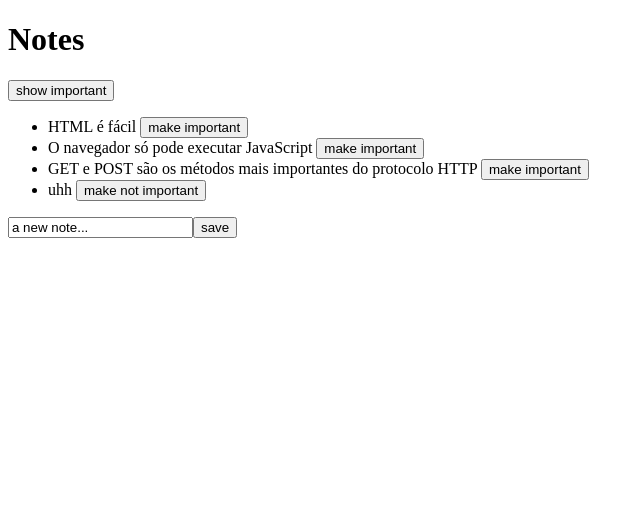
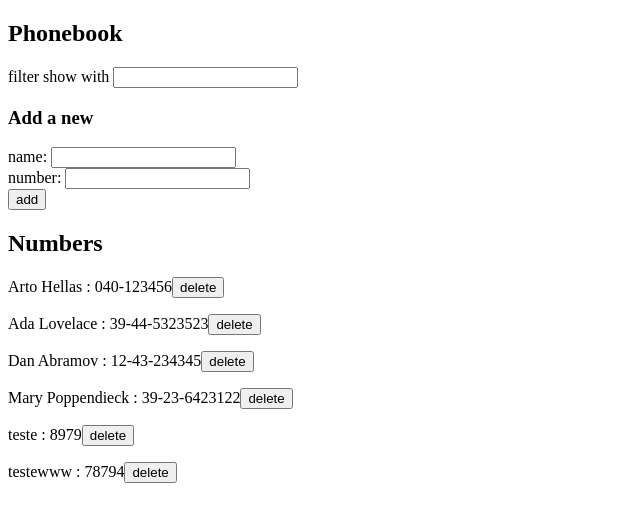
Before and after one commit to nicolas4pitz/fullStack, a React (Vite) app: page / in a window 1280 px wide. Shown: the top 522 px of the page, without its empty margins (0-644 px from the left). Built offline with nearby package versions, Linux system fonts and the light colour scheme; data requests are answered from the project's data file.

Commit message:
feat: part 2.E

```diff
--- a/db.json
+++ b/db.json
@@ -41,6 +41,16 @@
       "name": "Mary Poppendieck",
       "number": "39-23-6423122",
       "id": "4"
+    },
+    {
+      "name": "teste",
+      "number": "8979",
+      "id": "ayzSJA_KpKc"
+    },
+    {
+      "name": "testewww",
+      "number": "78794",
+      "id": "lTOgxfnT5CY"
     }
   ],
   "$schema": "./node_modules/json-server/schema.json"
--- a/src/App.jsx
+++ b/src/App.jsx
@@ -3,6 +3,7 @@ import Note from "./components/Note";
 import { useEffect } from "react";
 import axios from "axios";
 import noteService from './services/notes'
+import Notification from "./components/Notification";
 
 const Hello = ({ nome, idade }) => {
   const anoDeNascimento = () => {
@@ -33,10 +34,25 @@ const Botao = ({ handleClique, texto }) => (
   <button onClick={handleClique}>{texto}</button>
 );
 
+const Footer = () => {
+  const footerStyle = {
+    color: 'green',
+    fontStyle: 'italic',
+    fontSize: 16,
+  }
+  return (
+    <div style={footerStyle}>
+      <br />
+      <em>Note app, Department of Computer Science, University of Helsinki 2022</em>
+    </div>
+  )
+}
+
 const App = () => {
   const [notes, setNotes] = useState([]);
   const [newNote, setNewNote] = useState("a new note...");
   const [showAll, setShowAll] = useState(true);
+  const [errorMessage, setErrorMessage] = useState('some error happened...')
 
   const notesToShow = showAll ? notes : notes.filter((note) => note.important);
 
@@ -71,7 +87,12 @@ const App = () => {
     noteService.update(id, changedNote).then(returnedNote => {
       setNotes(notes.map(n => n.id !== id ? n : returnedNote))
     }).catch(error => {
-      alert(`the note '${note.content}' was already deleted from server`)
+      setErrorMessage(
+        `Note '${note.content}' was already removed from server`
+      )
+      setTimeout(() => {
+        setErrorMessage(null)
+      }, 5000)
       setNotes(notes.filter(n => n.id !== id))
     })
   }
@@ -83,6 +104,7 @@ const App = () => {
   return (
     <div>
       <h1>Notes</h1>
+      <Notification message={errorMessage}/>
       <div>
         <button onClick={() => setShowAll(!showAll)}>
           show {showAll ? "important" : "all"}
@@ -97,6 +119,8 @@ const App = () => {
         <input value={newNote} onChange={handleNoteChange} />
         <button type="submit">save</button>
       </form>
+
+      <Footer />
     </div>
   );
 };
--- a/src/components/Note.jsx
+++ b/src/components/Note.jsx
@@ -2,7 +2,7 @@ const Note = ({ note, toggleImportance }) => {
 
   const label = note.important ? "make not important" : "make important"
 
-  return <li>{note.content} <button onClick={toggleImportance}>{label}</button> </li>;
+  return <li className="note">{note.content} <button onClick={toggleImportance}>{label}</button> </li>;
 };
 
 export default Note;
--- /dev/null
+++ b/src/components/Notification.jsx
@@ -0,0 +1,13 @@
+const Notification = ({ message }) => {
+  if (message === null) {
+    return null
+  }
+
+  return (
+    <div className='error'>
+      {message}
+    </div>
+  )
+}
+
+export default Notification
--- a/src/exercicios/App.jsx
+++ b/src/exercicios/App.jsx
@@ -2,6 +2,8 @@ import { useState } from "react";
 import Course from "../components/Course";
 import { useEffect } from "react";
 import axios from "axios";
+import personsService from '../services/persons'
+import Notification from "./Notification";
 
 const Header = (props) => {
   //console.log(props);
@@ -43,7 +45,7 @@ const Total = (props) => {
   );
 };
 
-const Botao = ({ handleClique, texto }) => (
+const Botao = ({ handleClique, texto, person }) => (
   <button onClick={handleClique}>{texto}</button>
 );
 
@@ -105,7 +107,7 @@ const Persons = (props) => {
       {props.filterList.map((name) => (
         <p key={name.id}>
           {name.name} : {name.number}
-        </p>
+          <Botao handleClique={() => props.handleDelete(name.id, name.name)} texto={props.texto} person={name} /></p>
       ))}
     </div>
   );
@@ -162,6 +164,7 @@ function App() {
   const [newName, setNewName] = useState("");
   const [newPhone, setNewPhone] = useState("");
   const [filterPhone, setFilterPhone] = useState("");
+  const [newPerMessage, setNewPerMessage] = useState("");
   //-------------------------------
 
   //Desestruturacao em uma funcao
@@ -214,6 +217,17 @@ function App() {
     setFilterPhone(event.target.value);
   };
 
+  const handleDelete = (id, name) => {
+
+    if (window.confirm(`Delete ${name}?`)) {
+      personsService.remove(id).then(() => {
+        setPersons(persons.filter(person => person.id !== id));
+      }).catch(error => {
+        alert(`The person '${name}' was already deleted from server`)
+      })
+    }
+  }
+
   const addNamePhone = (event) => {
     event.preventDefault();
     const nameExists = persons.some((person) => person.name === newName);
@@ -226,9 +240,16 @@ function App() {
         number: newPhone,
         id: persons.length + 1,
       };
-      setPersons(persons.concat(newPersona));
-      setNewName("");
-      setNewPhone("");
+
+      personsService.create(newPersona).then(returnedNote => {
+        setNewPerMessage(`Added ${newName}`)
+        setTimeout(() => {
+          setNewPerMessage("")
+        }, 5000)
+        setPersons(persons.concat(returnedNote));
+        setNewName("");
+        setNewPhone("");
+      })
     }
   };
 
@@ -243,6 +264,7 @@ function App() {
 
       <h3>Add a new</h3>
 
+      <Notification message={newPerMessage}/>
       <PersonForm
         addNamePhone={addNamePhone}
         handleNameChange={handleNameChange}
@@ -253,9 +275,9 @@ function App() {
 
       <h2>Numbers</h2>
 
-      <Persons filterList={filterList} />
+      <Persons filterList={filterList} handleDelete={handleDelete} texto={'delete'} />
 
-      <Course course={courses} />
+      {/* <Course course={courses} />*/}
     </div>
   );
 }
--- /dev/null
+++ b/src/exercicios/Notification.jsx
@@ -0,0 +1,13 @@
+const Notification = ({ message }) => {
+  if (message === null) {
+    return null
+  }
+
+  return (
+    <div className={message ? 'sucess' : ""}>
+      {message}
+    </div>
+  )
+}
+
+export default Notification
--- /dev/null
+++ b/src/index.css
@@ -0,0 +1,37 @@
+
+h1{
+    color: green;
+    font-style: italic;
+}
+
+li{
+    color: grey;
+    padding-top: 3px;
+    font-size: 15px;
+}
+
+.note{
+    color: grey;
+    padding-top: 5px;
+    font-size: 15px;
+}
+
+.error {
+  color: red;
+  background: lightgrey;
+  font-size: 20px;
+  border-style: solid;
+  border-radius: 5px;
+  padding: 10px;
+  margin-bottom: 10px;
+}
+
+.sucess {
+  color: limegreen;
+  background: lightgrey;
+  font-size: 20px;
+  border-style: solid;
+  border-radius: 5px;
+  padding: 10px;
+  margin-bottom: 10px;
+}
--- a/src/main.jsx
+++ b/src/main.jsx
@@ -1,7 +1,9 @@
 import { StrictMode } from "react";
 import { createRoot } from "react-dom/client";
-import App from "./App.jsx"; // Para aulas
-//import App from "./exercicios/App"; // Para exercicios
+//import App from "./App.jsx"; // Para aulas
+import App from "./exercicios/App"; // Para exercicios
+
+import './index.css'
 
 createRoot(document.getElementById("root")).render(
   <StrictMode>
--- /dev/null
+++ b/src/services/persons.js
@@ -0,0 +1,29 @@
+import axios from 'axios'
+const baseUrl = 'http://localhost:3001/persons'
+
+const getAll = () => {
+  const request = axios.get(baseUrl)
+  return request.then(response => response.data)
+}
+
+const create = newObject => {
+  const request = axios.post(baseUrl, newObject)
+  return request.then(response => response.data)
+}
+
+const update = (id, newObject) => {
+  const request = axios.put(`${baseUrl}/${id}`, newObject)
+  return request.then(response => response.data)
+}
+
+const remove = (id) => {
+  const request = axios.delete(`${baseUrl}/${id}`)
+  return request.then(response => response.data)
+}
+
+export default {
+  getAll,
+  create,
+  update,
+  remove
+}
```
